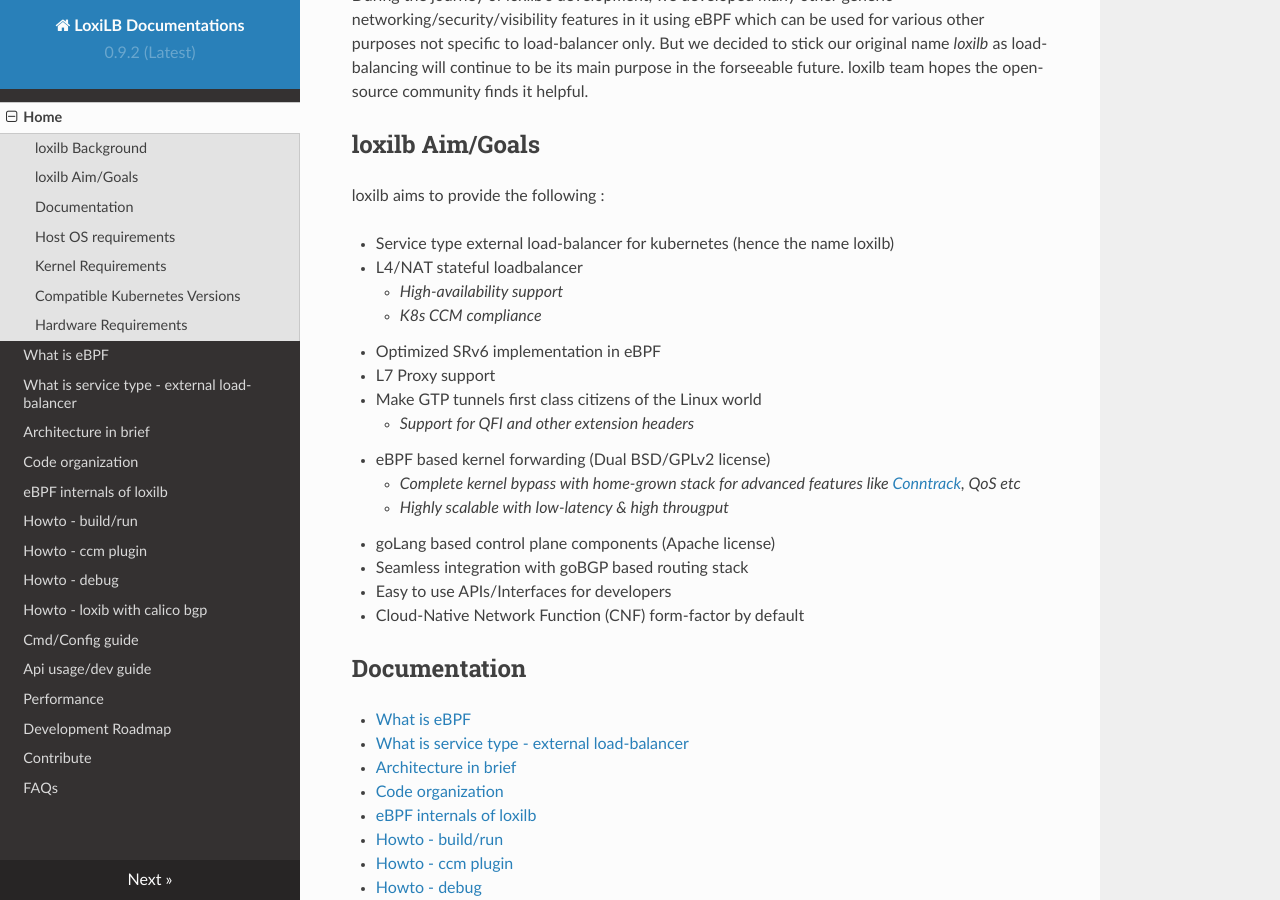
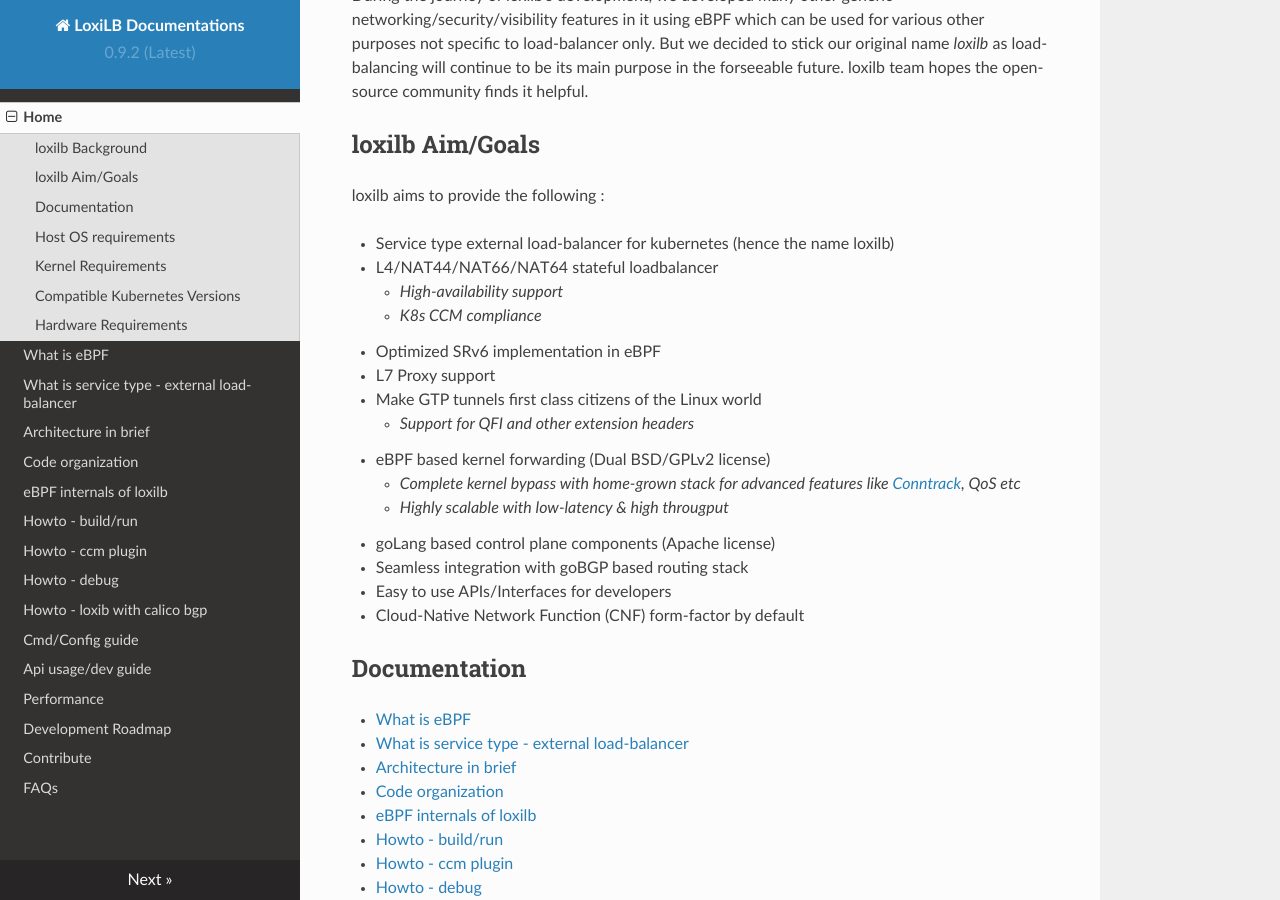
Before and after one commit to loxilb-io/loxilbdocs, an MkDocs documentation site: the page built from docs/index.md, in a window 1280 px wide and 900 px high, scrolled down 814 px. Built offline with MkDocs 1.6.1, drawn with Linux system fonts in a browser that asks for light colours; nearby versions of some CDN libraries.

Commit message:
Update index.md

```diff
--- a/docs/index.md
+++ b/docs/index.md
@@ -19,7 +19,7 @@
 
 
 - Service type external load-balancer for kubernetes (hence the name loxilb)
-- L4/NAT stateful loadbalancer
+- L4/NAT44/NAT66/NAT64 stateful loadbalancer
     - *High-availability support*
     - *K8s CCM compliance*
 -  Optimized SRv6 implementation in eBPF
```
